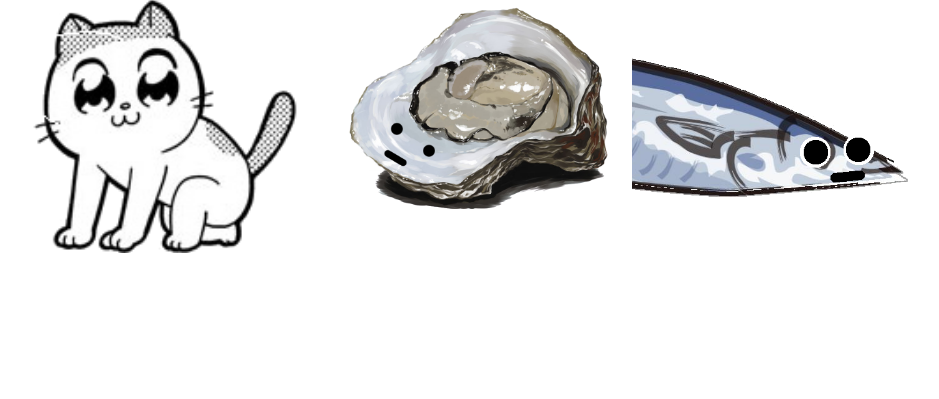
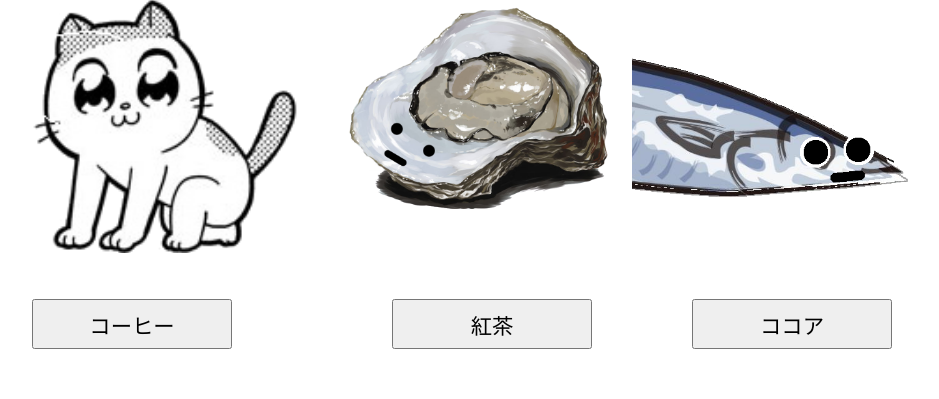
Before and after one commit to KTK33/IsYourOrderHere, a PHP site: page /Cafe.php in a window 1280 px wide. Shown: the part 61-460 px from the top of the page, without its empty margins (28-967 px from the left). Run offline with PHP 8.4, Linux system fonts and the light colour scheme.

Commit message:
ボタン追加

```diff
--- a/Cafe.php
+++ b/Cafe.php
@@ -9,36 +9,73 @@
 		{
 		}
 
-		#menu0
+		#menu0_img
 		{
 			width:280px;
 			position:absolute;
 			top:60px;
 			left:60px;
 		}
-		#menu1
+		#menu0_button
+		{
+			width:200px; height:50px;
+			position:absolute;
+			top:360px;
+			left:60px;
+			font-size:16pt;
+		}
+
+		#menu1_img
 		{
 			width:280px;
 			position:absolute;
 			top:60px;
 			left:360px;
 		}
-		#menu2
+		#menu1_button
+		{
+			width:200px; height:50px;
+			position:absolute;
+			top:360px;
+			left:420px;
+			font-size:16pt;
+		}
+
+		#menu2_img
 		{
 			width:280px;
 			position:absolute;
 			top:60px;
 			left:660px;
 		}
+		#menu2_button
+		{
+			width:200px; height:50px;
+			position:absolute;
+			top:360px;
+			left:720px;
+			font-size:16pt;
+		}
+
 		</style>
 
 	</head>
 
 	<body>
 		<div id="game-window">
-			<img id="menu0" src="assets/name_neko.png">
-			<img id="menu1" src="assets/牡蠣L.png">
-			<img id="menu2" src="assets/秋刀魚R.png">
+
+				<img id="menu0_img" src="assets/name_neko.png">
+					<button id="menu0_button">コーヒー</button>
+				</img>
+
+				<img id="menu1_img" src="assets/牡蠣L.png">
+					<button id="menu1_button">紅茶</button>
+				</img>
+
+				<img id="menu2_img" src="assets/秋刀魚R.png">
+					<button id="menu2_button">ココア</button>
+				</img>
+
 		</div>
 
 		<script>
```
